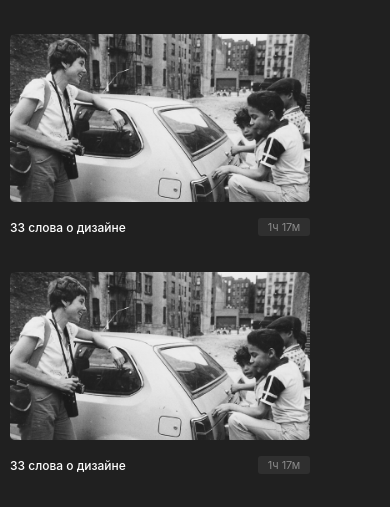
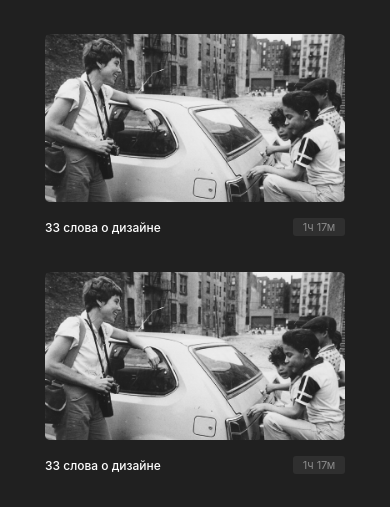
Before and after one commit to vvkon13/movies-explorer-frontend, a React app: page /movies in a window 390 px wide. Shown: the part 320-827 px from the top of the page. Built offline with nearby package versions, Linux system fonts and the light colour scheme; a web font is replaced by a local one.

Commit message:
поправлена отзывчивость в moviesCardList

```diff
--- a/src/components/MoviesCardList/MoviesCardList.css
+++ b/src/components/MoviesCardList/MoviesCardList.css
@@ -1,26 +1,51 @@
+.movies-card-list {
+    margin: 0;
+    padding: 80px 70px 28px 70px;
+}
+
 .card-list {
-    max-width: 1280px;
-    min-width: 320px;
-    padding: 80px 70px 28px 70px;
-    margin: 0;
+    max-width: 1138px;
+    padding: 0;
+    margin: 0 auto;
     display: flex;
-    gap: 60px 30px;
+    gap: 60px 29px;
     flex-wrap: wrap;
     list-style: none;
     justify-content: flex-start;
+    align-items: center;
     box-sizing: border-box;
+}
+
+@media (max-width:1279px) {
+    .card-list {
+        max-width: 749px;
+    }
 }
 
 @media (max-width:1024px) {
     .card-list {
-        padding:80px 30px 12px 30px;
-        gap:47px 30px;
+        max-width: 706px;
+        gap: 47px 28px;
+    }
+
+    .movies-card-list {
+        padding: 80px 30px 12px 30px;
+    }
+}
+
+@media (max-width:767px) {
+    .card-list {
+        max-width: 339px;
     }
 }
 
 @media (max-width:564px) {
     .card-list {
-        padding:50px 10px 13px 10px;
-        gap:36px;
+        gap: 36px;
+        max-width: 300px;
+    }
+
+    .movies-card-list {
+        padding: 50px 10px 13px 10px;
     }
 }
--- a/src/components/MoviesCardList/MoviesCardList.js
+++ b/src/components/MoviesCardList/MoviesCardList.js
@@ -23,10 +23,10 @@ function MoviesCardList({handleClickAdd}) {
         quantityFilms = 5 + (isScreenSm && 3) + (isScreenLg && 4);
     }
     return (
-        <>
+        <section className="movies-card-list">
             <ul className="card-list">{getFilms(quantityFilms, flagMovies)}</ul>
             {flagMovies && (<MoviesCardAdd onClick={handleClickAdd}/>)}
-        </>
+        </section>
     );
 }
 
```
